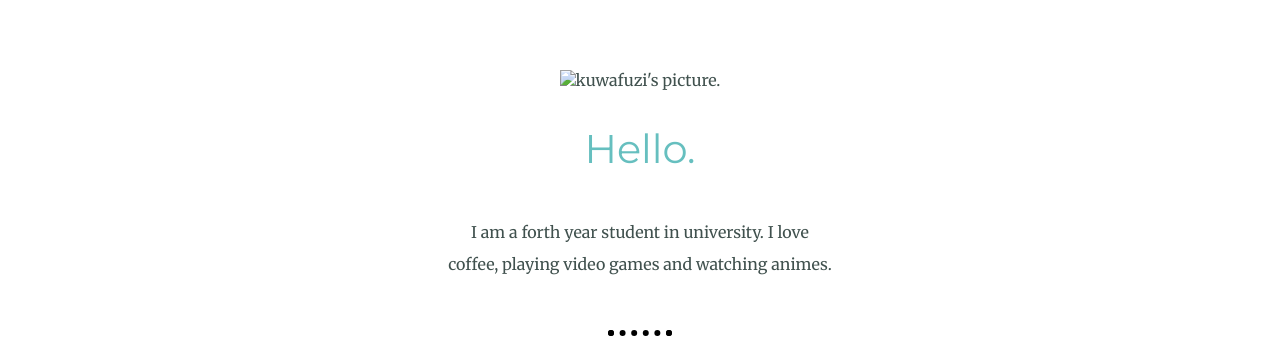
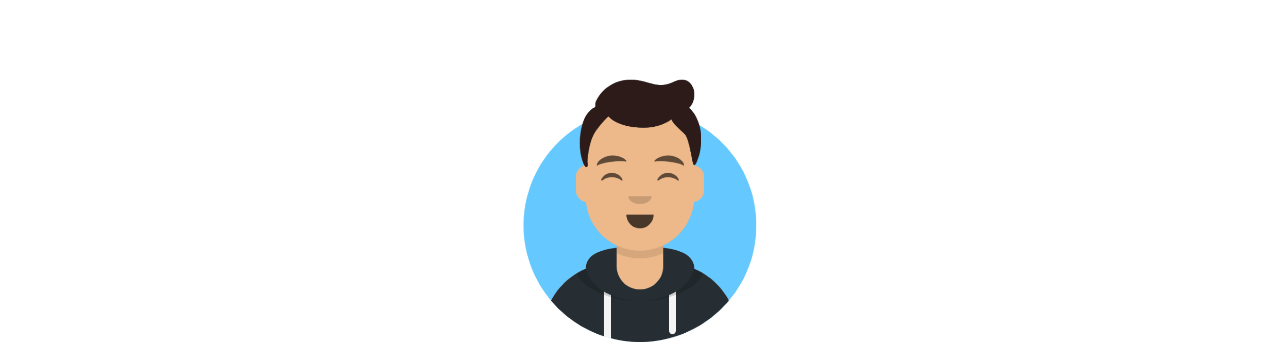
Before and after one commit to kuwafuzi/my_site, a plain HTML site: page index.html in a window 1280 px wide. Shown: the part 487-833 px from the top of the page. Drawn offline with Linux system fonts and the light colour scheme; files that its build step writes are made by us from their sources.

Commit message:
Update index.html

```diff
--- a/index.html
+++ b/index.html
@@ -18,7 +18,7 @@
 
     <div class="middle-container">
       <div class="profile">
-        <img class="profile-image" src="images\avataaars.png" alt="kuwafuzi's picture.">
+        <img class="profile-image" src="avataaars.png" alt="kuwafuzi's picture.">
         <h2>Hello.</h2>
         <p class="intro">I am a forth year student in university. I love coffee, playing video games and watching animes.</p>
       </div>
```
